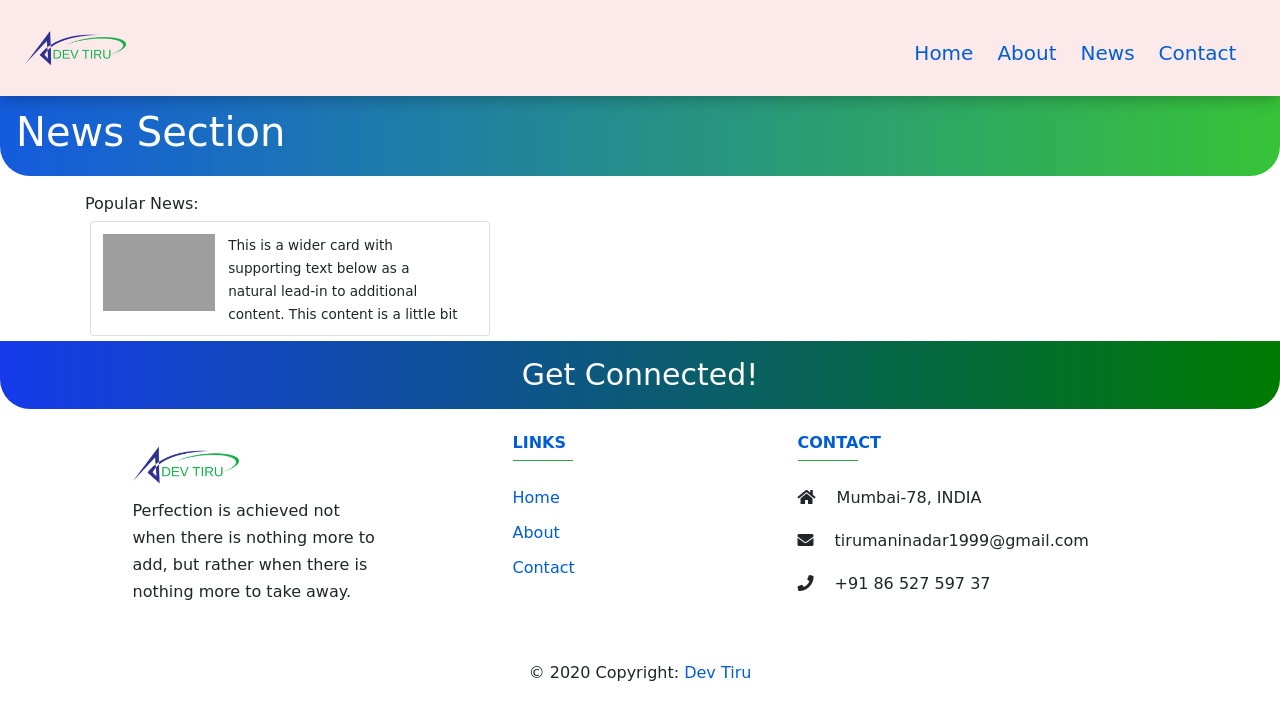
After one commit to Acetrot-Tirumani/first-site, a PHP site: page /news in a window 1280 px wide. The commit adds this page. Shown: the top 720 px of the page. Run offline with PHP 8.4, Linux system fonts and the light colour scheme; some libraries are stand-ins or nearby versions; grey boxes are pictures that could not be loaded.

Commit message:
popular news section added

```diff
--- a/css/app.css
+++ b/css/app.css
@@ -326,3 +326,26 @@ body {
 .border-radius-1 {
   border-radius: 1rem;
 }
+
+/* news section */
+.pop-news {
+  border: 1px solid black;
+  border-radius: 5px;
+  background-color: #00dddd;
+  width: 100%;
+  float: inherit;
+  max-height: 100%;
+  overflow-x: scroll;
+}
+.news-div-single {
+  width: 350px;
+  border: 1px solid #dee2e6;
+  margin-right: 1rem;
+  max-height: 9rem;
+}
+.single-img-a {
+  /* width: 30%; */
+}
+.single-img-p {
+  width: 70%;
+}
--- a/nav.php
+++ b/nav.php
@@ -16,6 +16,9 @@
         <a class="nav-link h5 pl-3" href="/">Projects</a>
       </li> -->
       <li class="nav-item nav-down-border">
+        <a class="nav-link h5 pl-3" href="/news">News</a>
+      </li>
+      <li class="nav-item nav-down-border">
         <a class="nav-link h5 pl-3" href="/contact">Contact</a>
       </li>
     </ul>
--- /dev/null
+++ b/news.php
@@ -0,0 +1,60 @@
+<?php include('header.php') ?>
+<?php include('nav.php') ?>
+
+<main class="content">
+    <nav style="--bs-breadcrumb-divider: '>';" aria-label="breadcrumb">
+        <ol class="breadcrumb" style="background-image: linear-gradient(to right, #145bdd, #0ab90acc); border-radius: 0px 0px 30px 30px;">
+            <li class="breadcrumb-item h1 text-white">News Section</li>
+        </ol>
+    </nav>
+
+    <div class="container">
+        Popular News:
+        <div class="row-2">
+            <div class="card d-flex">
+                <img class="mr-2" src="https://picsum.photos/300/200">
+                <p class="card-text">This is a wider card with supporting text below as a natural lead-in to additional content. This content is a little bit longer.</p>
+            </div>
+        </div>
+    </div>
+
+</main>
+<style>
+    .row-2 {
+        align-items: stretch;
+        display: flex;
+        flex-direction: row;
+        flex-wrap: nowrap;
+        overflow-x: auto;
+        overflow-y: hidden;
+        height: 125px;
+    }
+
+    .card {
+
+        max-width: 85.00%;
+        padding: .75rem;
+        margin-bottom: 2rem;
+        border: 1;
+        margin: 5px;
+        flex-basis: 400px;
+        flex-grow: 0;
+        flex-shrink: 0;
+        flex-direction: row;
+        flex-wrap: nowrap;
+    }
+
+    .card>img {
+        margin-bottom: .75rem;
+        width: 30%;
+    }
+
+    .card-text {
+        font-size: 85%;
+        overflow: scroll;
+        padding-left: 5px;
+        padding-right: 16px;
+        width: 70%;
+    }
+</style>
+<?php include('footer.php') ?>
```
